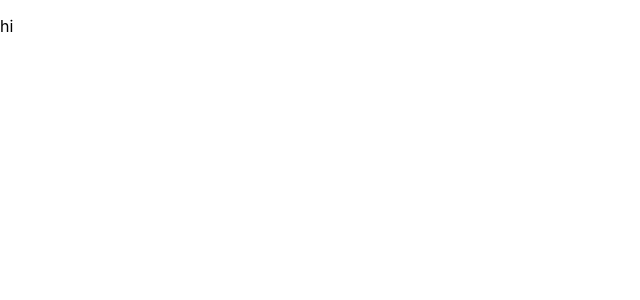
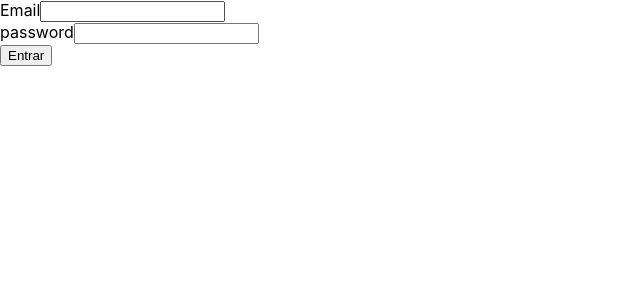
Before and after one commit to LaizaBertelli/ebytr-front, a React (Create React App) app: page / in a window 1280 px wide. Shown: the top 300 px of the page, without its empty margins (0-640 px from the left). Built offline with nearby package versions, Linux system fonts and the light colour scheme.

Commit message:
feat: implements basic login Page

```diff
--- a/src/Pages/Login.jsx
+++ b/src/Pages/Login.jsx
@@ -1,8 +1,14 @@
 import React from 'react';
+import Button from '../Components/Button';
+import Input from '../Components/Input';
 
 function Login() {
   return (
-    <p>hi</p>
+    <div>
+      <Input id="email" type="email" name="email" value="" label="Email" />
+      <Input id="password" type="password" name="password" value="" label="password" />
+      <Button text="Entrar" />
+    </div>
   );
 }
 
```
